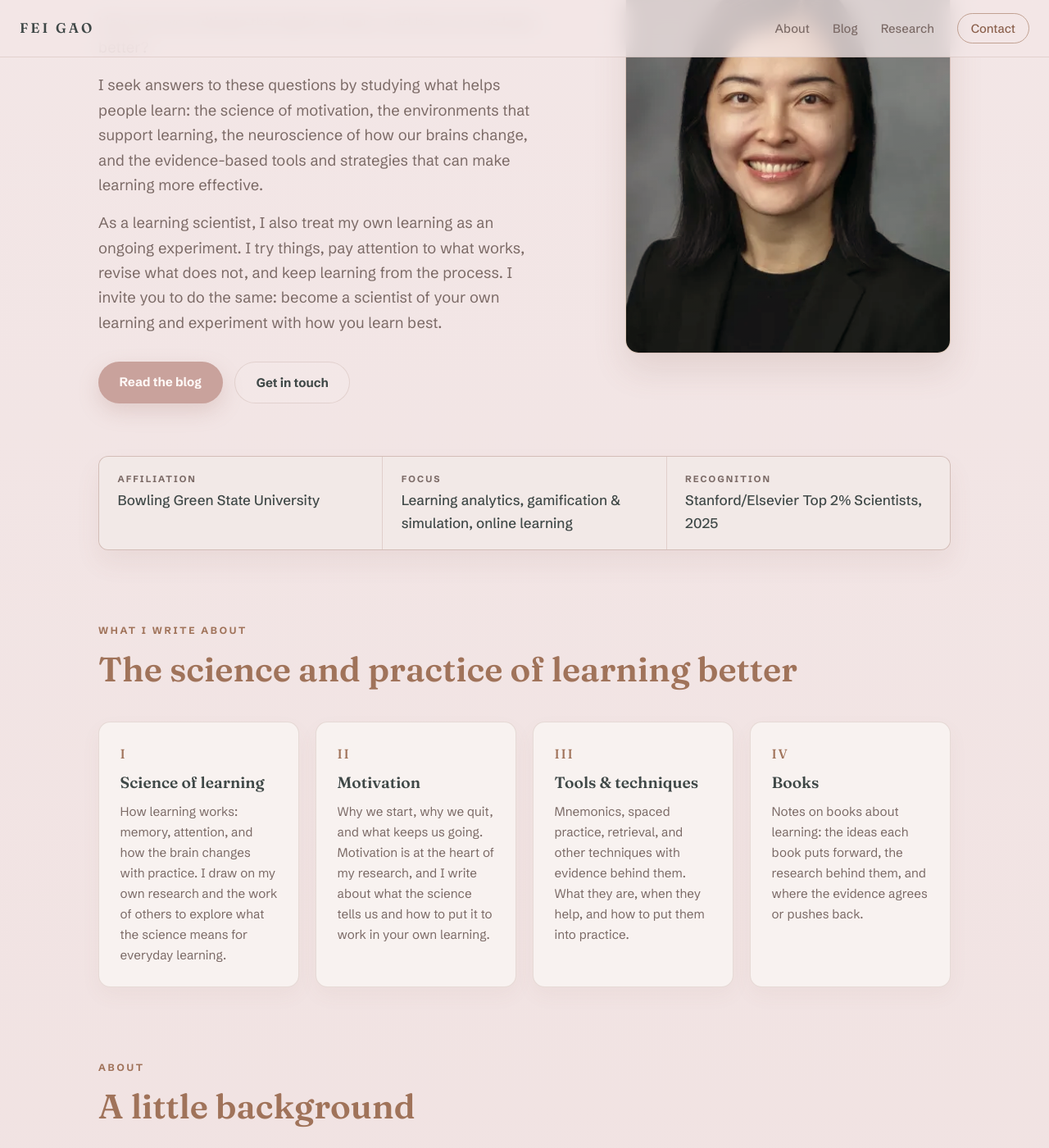
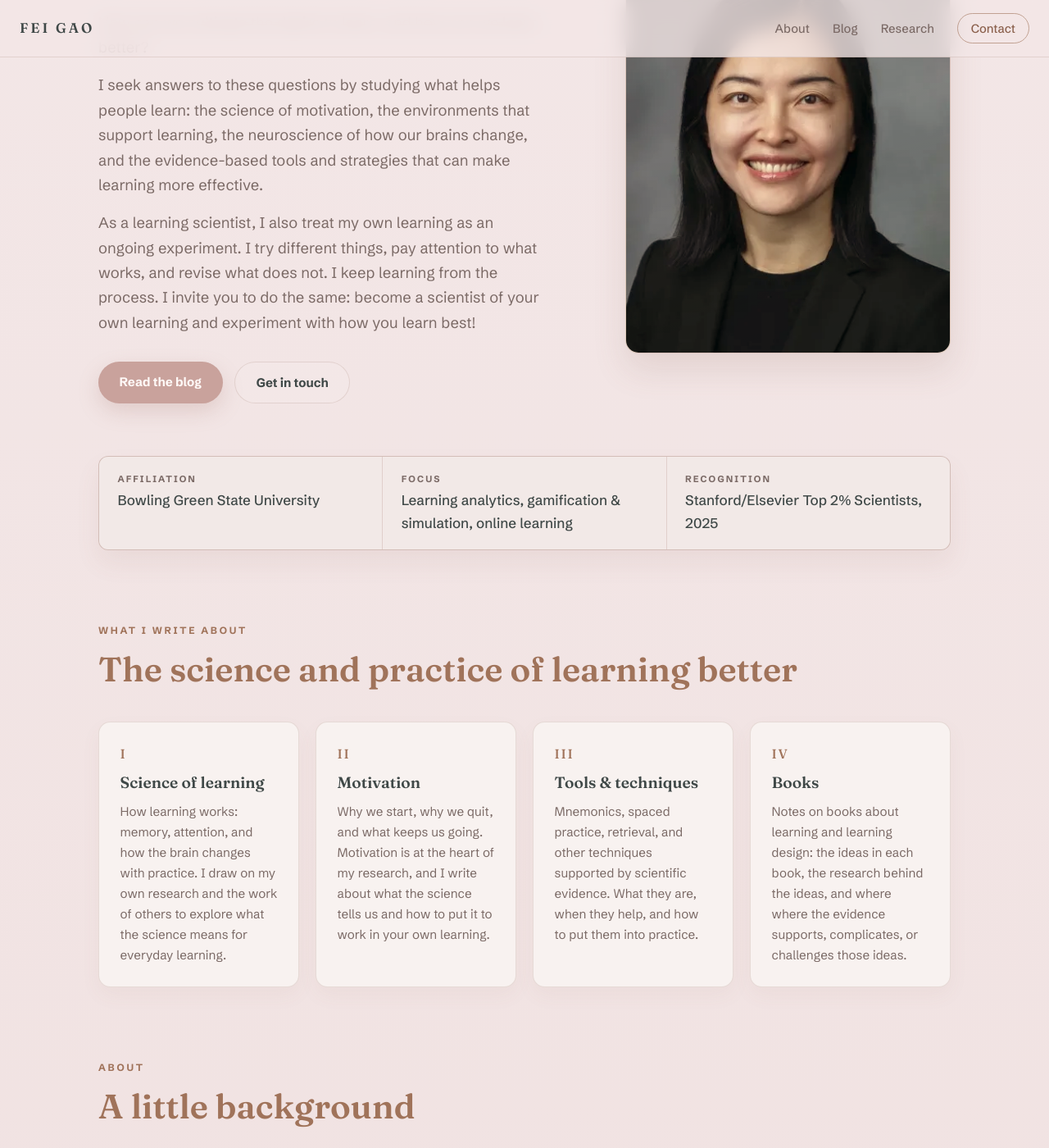
Before and after one commit to gaofei9/gaofei9.github.io, a Jekyll site: the page built from index.html, in a window 1280 px wide and 1400 px high, scrolled down 285 px. Shown: the whole window at 82% size. Built offline with Jekyll 4.4.1, drawn with Linux system fonts in a browser that asks for light colours.

Commit message:
Split the experiment sentence in the hero
Co-Authored-By: Claude Fable 5 <noreply@anthropic.com>

```diff
--- a/_data/home.yml
+++ b/_data/home.yml
@@ -37,10 +37,10 @@ hero:
       and strategies that can make learning more effective.
     - >-
       As a learning scientist, I also treat my own learning as an ongoing
-      experiment. I try things, pay attention to what works, revise what
-      does not, and keep learning from the process. I invite you to do the
-      same: become a scientist of your own learning and experiment with how
-      you learn best.
+      experiment. I try different things, pay attention to what works, and
+      revise what does not. I keep learning from the process. I invite you
+      to do the same: become a scientist of your own learning and
+      experiment with how you learn best!
   portrait_alt: "Fei Gao"
   primary_button:
     text: "Read the blog"
@@ -82,15 +82,13 @@ write_about:
     - number: "III"                   # tag: tools
       title: "Tools & techniques"
       text: >-
-        Mnemonics, spaced practice, retrieval, and other techniques with
-        evidence behind them. What they are, when they help, and how to
+        Mnemonics, spaced practice, retrieval, and other techniques supported by scientific evidence. What they are, when they help, and how to
         put them into practice.
     - number: "IV"                    # tag: books
       title: "Books"
       text: >-
-        Notes on books about learning: the ideas each book puts forward,
-        the research behind them, and where the evidence agrees or
-        pushes back.
+        Notes on books about learning and learning design: the ideas in each book,
+        the research behind the ideas, and where where the evidence supports, complicates, or challenges those ideas.
 
 
 # ---------- About ----------
```
